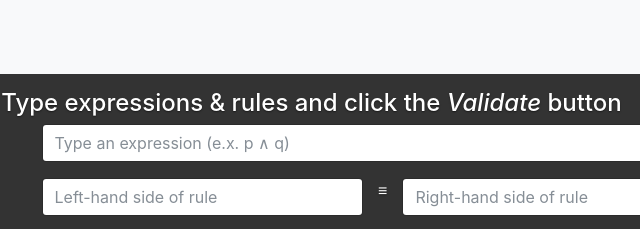
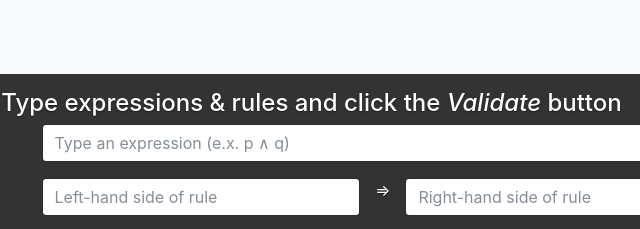
Before and after one commit to UMM-CSci/edsger, a website: page resources/public/index.html in a window 1280 px wide. Shown: the top 229 px of the page, 186-826 px from the left. Drawn offline with nearby package versions, Linux system fonts and the light colour scheme.

Commit message:
Start work to give user the option to have implication rather than equivalency on the spine of the proof
Change html to reflect realization that implication is the current spine
operation

Related to issue #51

```diff
--- a/resources/public/index.html
+++ b/resources/public/index.html
@@ -47,7 +47,7 @@
                                 <div class="col rule-box-left">
                                     <input type="text" class="form-control rule" placeholder="Left-hand side of rule">
                                 </div>
-                                <span> ≡ </span>
+                                <span> ⇒ </span>
                                 <div class="col rule-box-right">
                                     <input type="text" class="form-control rule" placeholder="Right-hand side of rule">
                                 </div>
```
Also changed, not shown: 3 other files.
